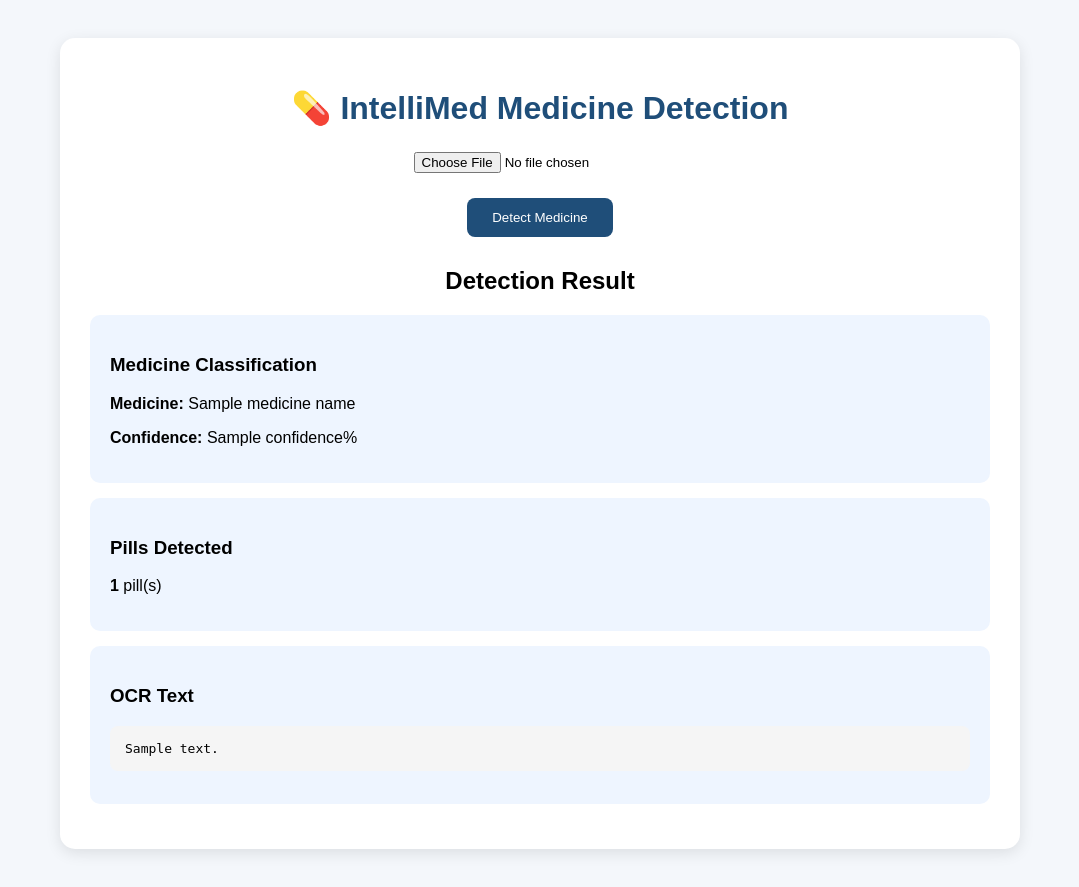
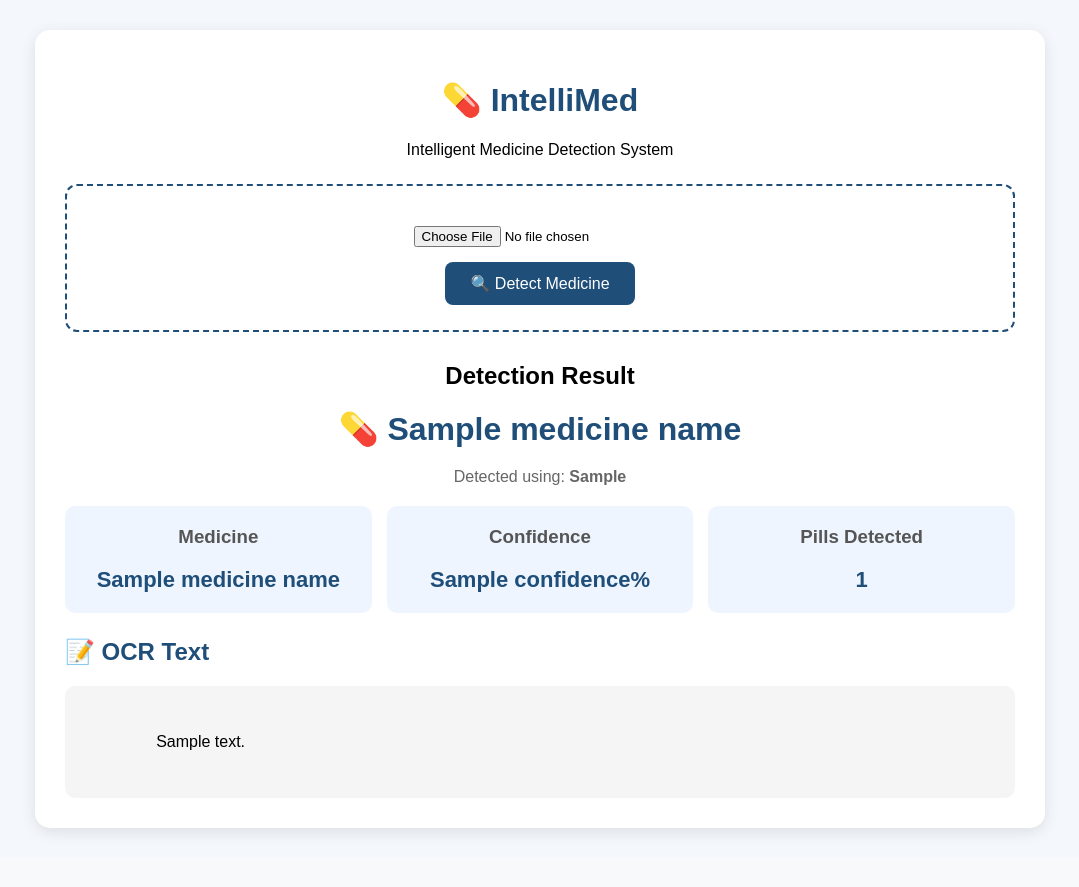
Before and after one commit to Manya0405/Intellimed_project, a Flask app: template templates/medicine/index.html in a window 1280 px wide. Shown: the whole page, without its empty margins (100-1179 px from the left). After the commit the page ends 835 px from the top, so only its background shows below. Run offline with Flask 3, Linux system fonts and the light colour scheme; the template is opened without the code that fills it: most values are stand-ins (such as "Sample title", 1, 10 or a date in 2020).

Commit message:
Improve medicine detection page

```diff
--- a/templates/medicine/index.html
+++ b/templates/medicine/index.html
@@ -1,31 +1,42 @@
 <!DOCTYPE html>
 <html>
 <head>
+
     <title>IntelliMed - Medicine Detection</title>
 
     <style>
+
         body {
             font-family: Arial, sans-serif;
             background: #f4f7fb;
-            text-align: center;
+            margin: 0;
             padding: 30px;
         }
 
         .container {
-            max-width: 900px;
+            max-width: 950px;
             margin: auto;
             background: white;
             padding: 30px;
             border-radius: 15px;
-            box-shadow: 0 4px 15px rgba(0,0,0,0.1);
+            box-shadow: 0 4px 15px rgba(0,0,0,0.10);
         }
 
         h1 {
+            text-align: center;
             color: #1f4e79;
         }
 
         .upload-box {
-            margin: 25px;
+            text-align: center;
+            padding: 25px;
+            border: 2px dashed #1f4e79;
+            border-radius: 12px;
+            margin: 25px 0;
+        }
+
+        input[type="file"] {
+            margin: 15px;
         }
 
         button {
@@ -35,46 +46,114 @@
             border: none;
             border-radius: 8px;
             cursor: pointer;
+            font-size: 16px;
+        }
+
+        button:hover {
+            background: #163a5c;
         }
 
         .result {
             margin-top: 30px;
         }
 
-        .info {
+        .medicine-name {
+            text-align: center;
+            font-size: 32px;
+            font-weight: bold;
+            color: #1f4e79;
+            margin: 20px 0;
+        }
+
+        .cards {
+            display: grid;
+            grid-template-columns: repeat(3, 1fr);
+            gap: 15px;
+            margin-top: 20px;
+        }
+
+        .card {
             background: #eef5ff;
             padding: 20px;
-            margin: 15px 0;
             border-radius: 10px;
+            text-align: center;
+        }
+
+        .card h3 {
+            margin-top: 0;
+            color: #555;
+        }
+
+        .value {
+            font-size: 22px;
+            font-weight: bold;
+            color: #1f4e79;
+        }
+
+        .section {
+            margin-top: 25px;
+        }
+
+        .section h2 {
+            color: #1f4e79;
+        }
+
+        .ocr {
+            background: #f5f5f5;
+            padding: 20px;
+            border-radius: 10px;
+            white-space: pre-wrap;
             text-align: left;
+            line-height: 1.5;
         }
 
         .result-image {
-            max-width: 700px;
+            display: block;
+            max-width: 750px;
             width: 100%;
-            margin-top: 20px;
+            margin: 20px auto;
             border-radius: 10px;
         }
 
-        pre {
-            white-space: pre-wrap;
-            text-align: left;
-            background: #f5f5f5;
-            padding: 15px;
-            border-radius: 8px;
+        .source {
+            text-align: center;
+            color: #666;
+            margin-top: 10px;
         }
+
+        @media (max-width: 700px) {
+
+            .cards {
+                grid-template-columns: 1fr;
+            }
+
+        }
+
     </style>
+
 </head>
+
 
 <body>
 
 <div class="container">
 
-    <h1>💊 IntelliMed Medicine Detection</h1>
+    <h1>💊 IntelliMed</h1>
 
-    <form action="/medicine" method="POST" enctype="multipart/form-data">
+    <p style="text-align:center;">
+        Intelligent Medicine Detection System
+    </p>
 
-        <div class="upload-box">
+
+    <!-- UPLOAD -->
+
+    <div class="upload-box">
+
+        <form
+            action="/medicine"
+            method="POST"
+            enctype="multipart/form-data"
+        >
 
             <input
                 type="file"
@@ -83,83 +162,136 @@
                 required
             >
 
-        </div>
+            <br>
 
-        <button type="submit">
-            Detect Medicine
-        </button>
+            <button type="submit">
+                🔍 Detect Medicine
+            </button>
 
-    </form>
+        </form>
 
+    </div>
+
+
+    <!-- RESULTS -->
 
     {% if medicine_name %}
 
     <div class="result">
 
-        <h2>Detection Result</h2>
+        <h2 style="text-align:center;">
+            Detection Result
+        </h2>
 
-        <div class="info">
 
-            <h3>Medicine Classification</h3>
+        <!-- MEDICINE NAME -->
 
-            <p>
-                <strong>Medicine:</strong>
-                {{ medicine_name }}
-            </p>
+        <div class="medicine-name">
 
-            <p>
-                <strong>Confidence:</strong>
-                {{ confidence }}%
-            </p>
+            💊 {{ medicine_name }}
 
         </div>
 
 
-        <div class="info">
+        <div class="source">
 
-            <h3>Pills Detected</h3>
-
-            <p>
-                <strong>{{ count }}</strong>
-                pill(s)
-            </p>
+            Detected using: <strong>{{ detection_source }}</strong>
 
         </div>
 
 
-        <div class="info">
+        <!-- INFORMATION CARDS -->
 
-            <h3>OCR Text</h3>
+        <div class="cards">
+
+
+            <div class="card">
+
+                <h3>Medicine</h3>
+
+                <div class="value">
+                    {{ medicine_name }}
+                </div>
+
+            </div>
+
+
+            <div class="card">
+
+                <h3>Confidence</h3>
+
+                <div class="value">
+                    {{ confidence }}%
+                </div>
+
+            </div>
+
+
+            <div class="card">
+
+                <h3>Pills Detected</h3>
+
+                <div class="value">
+                    {{ count }}
+                </div>
+
+            </div>
+
+
+        </div>
+
+
+        <!-- OCR -->
+
+        <div class="section">
+
+            <h2>📝 OCR Text</h2>
 
             {% if ocr_text %}
 
-            <pre>{{ ocr_text }}</pre>
+            <div class="ocr">
+                {{ ocr_text }}
+            </div>
 
             {% else %}
 
-            <p>No readable text detected.</p>
+            <div class="ocr">
+                No readable text detected.
+            </div>
 
             {% endif %}
 
         </div>
 
 
+        <!-- DETECTION IMAGE -->
+
         {% if image %}
 
-        <h3>Detection Image</h3>
+        <div class="section">
 
-        <img
-            src="{{ url_for('static', filename='uploads/results/' + image) }}"
-            class="result-image"
-        >
+            <h2>📷 Detection Image</h2>
+
+            <img
+                src="{{ url_for(
+                    'static',
+                    filename='uploads/results/' + image
+                ) }}"
+                class="result-image"
+            >
+
+        </div>
 
         {% endif %}
+
 
     </div>
 
     {% endif %}
 
+
 </div>
 
 </body>
+
 </html>
```
